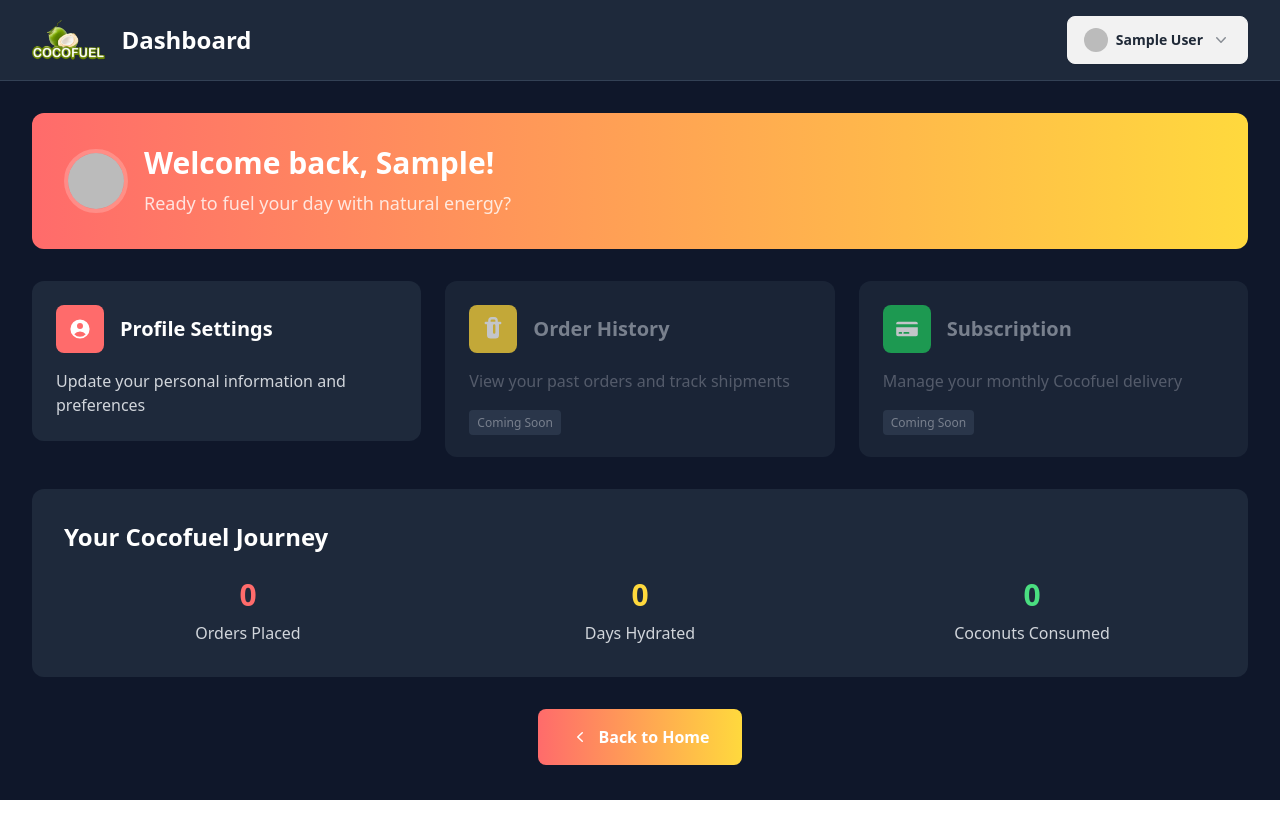
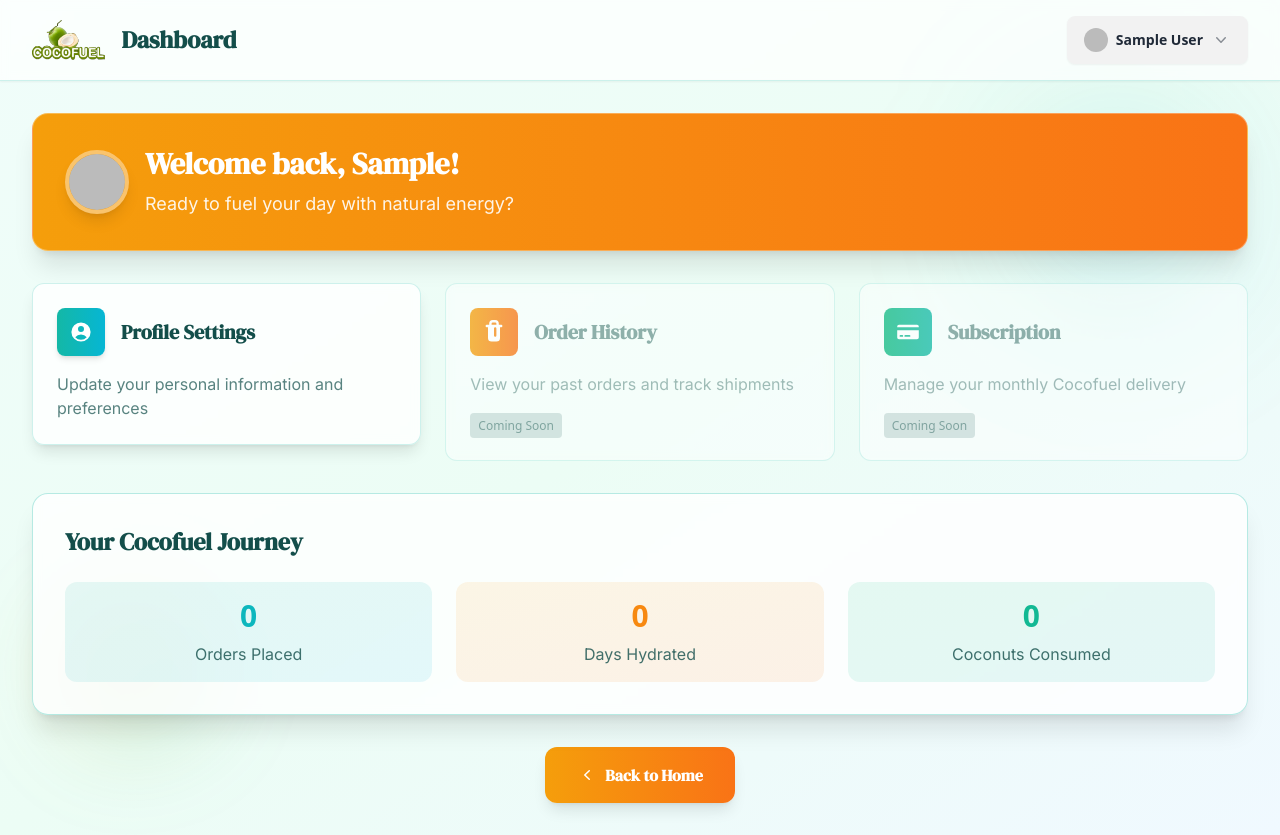
Before and after one commit to c-marq/cocofuel, a Next.js app: page /dashboard in a window 1280 px wide. Before the commit the page ends 800 px from the top, so only its background shows below. Built offline with nearby package versions, Linux system fonts and the light colour scheme; no server answers; the database is empty; sample sign-in values are in the browser's storage.

Commit message:
Updated theme on dashboard and profile pages

```diff
--- a/app/dashboard/page.tsx
+++ b/app/dashboard/page.tsx
@@ -12,9 +12,40 @@
   const { data: session } = useSession();
 
   return (
-    <div className="min-h-screen bg-slate-900">
+    <div className="min-h-screen bg-gradient-to-br from-[#F0FDFA] via-[#ECFDF5] to-[#F0F9FF] relative overflow-hidden">
+      {/* Floating organic shapes */}
+      <motion.div
+        animate={{
+          y: [-30, 30],
+          rotate: [0, 10],
+          scale: [1, 1.2]
+        }}
+        transition={{
+          duration: 6,
+          repeat: Infinity,
+          repeatType: "reverse",
+          ease: "easeInOut"
+        }}
+        className="absolute top-20 right-16 w-48 h-48 bg-gradient-to-br from-[#14B8A6]/15 to-[#06B6D4]/10 rounded-full blur-3xl"
+      />
+      <motion.div
+        animate={{
+          y: [25, -25],
+          rotate: [0, -8],
+          scale: [1.4, 1]
+        }}
+        transition={{
+          duration: 7,
+          repeat: Infinity,
+          repeatType: "reverse",
+          ease: "easeInOut",
+          delay: 1
+        }}
+        className="absolute bottom-20 left-16 w-36 h-36 bg-gradient-to-br from-[#F59E0B]/20 to-[#10B981]/15 rounded-full blur-2xl"
+      />
+
       {/* Header */}
-      <div className="bg-slate-800 border-b border-slate-700">
+      <div className="bg-white/70 backdrop-blur-sm border-b border-[#14B8A6]/20 shadow-sm relative">
         <div className="max-w-7xl mx-auto px-4 sm:px-6 lg:px-8">
           <div className="flex justify-between items-center py-4">
             <div className="flex items-center gap-4">
@@ -22,10 +53,10 @@
                 <img
                   src="/cropped_image_ (1)-Picsart-BackgroundRemover.png"
                   alt="Cocofuel"
-                  className="h-10 w-auto"
+                  className="h-10 w-auto hover:scale-105 transition-transform duration-300"
                 />
               </Link>
-              <h1 className="text-2xl font-bold text-white">Dashboard</h1>
+              <h1 className="text-2xl font-bold text-[#134E4A] font-secondary">Dashboard</h1>
             </div>
             <ButtonAccount />
           </div>
@@ -33,28 +64,42 @@
       </div>
 
       {/* Main Content */}
-      <div className="max-w-7xl mx-auto px-4 sm:px-6 lg:px-8 py-8">
+      <div className="max-w-7xl mx-auto px-4 sm:px-6 lg:px-8 py-8 relative">
         {/* Welcome Section */}
         <motion.div
           initial={{ opacity: 0, y: 30 }}
           animate={{ opacity: 1, y: 0 }}
-          className="bg-gradient-to-r from-coral to-amber rounded-xl p-8 mb-8"
+          className="bg-gradient-to-r from-[#F59E0B] to-[#F97316] rounded-2xl p-8 mb-8 shadow-xl border border-white/30 backdrop-blur-sm"
+          whileHover={{ scale: 1.02 }}
+          transition={{ duration: 0.3 }}
         >
           <div className="flex items-center gap-4">
             {session?.user?.image && (
-              <img
+              <motion.img
                 src={session.user.image}
                 alt="Profile"
-                className="w-16 h-16 rounded-full border-4 border-white/20"
+                className="w-16 h-16 rounded-full border-4 border-white/40 shadow-lg"
+                whileHover={{ scale: 1.1, rotate: 5 }}
+                transition={{ duration: 0.3 }}
               />
             )}
             <div>
-              <h2 className="text-3xl font-bold text-white mb-2">
+              <motion.h2
+                className="text-3xl font-bold text-white mb-2 font-secondary"
+                initial={{ opacity: 0, x: -20 }}
+                animate={{ opacity: 1, x: 0 }}
+                transition={{ delay: 0.2 }}
+              >
                 Welcome back, {session?.user?.name?.split(' ')[0] || 'there'}!
-              </h2>
-              <p className="text-white/80 text-lg">
+              </motion.h2>
+              <motion.p
+                className="text-white/90 text-lg font-primary"
+                initial={{ opacity: 0, x: -20 }}
+                animate={{ opacity: 1, x: 0 }}
+                transition={{ delay: 0.3 }}
+              >
                 Ready to fuel your day with natural energy?
-              </p>
+              </motion.p>
             </div>
           </div>
         </motion.div>
@@ -68,10 +113,14 @@
           >
             <Link
               href="/profile"
-              className="bg-slate-800 hover:bg-slate-700 transition-colors rounded-xl p-6 block group"
+              className="bg-white/80 backdrop-blur-sm border border-[#14B8A6]/20 hover:border-[#14B8A6]/40 hover:bg-white/90 transition-all duration-300 rounded-xl p-6 block group shadow-lg"
             >
-              <div className="flex items-center gap-4 mb-4">
-                <div className="bg-coral p-3 rounded-lg">
+              <motion.div
+                className="flex items-center gap-4 mb-4"
+                whileHover={{ x: 5 }}
+                transition={{ duration: 0.2 }}
+              >
+                <div className="bg-gradient-to-r from-[#14B8A6] to-[#06B6D4] p-3 rounded-lg shadow-md group-hover:shadow-lg transition-shadow duration-300">
                   <svg
                     xmlns="http://www.w3.org/2000/svg"
                     viewBox="0 0 20 20"
@@ -85,11 +134,11 @@
                     />
                   </svg>
                 </div>
-                <h3 className="text-xl font-semibold text-white group-hover:text-coral transition-colors">
+                <h3 className="text-xl font-semibold text-[#134E4A] group-hover:text-[#14B8A6] transition-colors font-secondary">
                   Profile Settings
                 </h3>
-              </div>
-              <p className="text-gray-300">
+              </motion.div>
+              <p className="text-[#134E4A]/70 font-primary">
                 Update your personal information and preferences
               </p>
             </Link>
@@ -100,9 +149,9 @@
             animate={{ opacity: 1, y: 0 }}
             transition={{ delay: 0.2 }}
           >
-            <div className="bg-slate-800 rounded-xl p-6 opacity-75">
+            <div className="bg-white/60 backdrop-blur-sm border border-[#14B8A6]/20 rounded-xl p-6 opacity-75">
               <div className="flex items-center gap-4 mb-4">
-                <div className="bg-amber p-3 rounded-lg">
+                <div className="bg-gradient-to-r from-[#F59E0B] to-[#F97316] p-3 rounded-lg">
                   <svg
                     xmlns="http://www.w3.org/2000/svg"
                     viewBox="0 0 20 20"
@@ -116,15 +165,15 @@
                     />
                   </svg>
                 </div>
-                <h3 className="text-xl font-semibold text-gray-400">
+                <h3 className="text-xl font-semibold text-[#134E4A]/60 font-secondary">
                   Order History
                 </h3>
               </div>
-              <p className="text-gray-500">
+              <p className="text-[#134E4A]/50 font-primary">
                 View your past orders and track shipments
               </p>
               <div className="mt-4">
-                <span className="text-xs bg-slate-700 text-gray-400 px-2 py-1 rounded">
+                <span className="text-xs bg-[#134E4A]/20 text-[#134E4A]/60 px-2 py-1 rounded">
                   Coming Soon
                 </span>
               </div>
@@ -136,9 +185,9 @@
             animate={{ opacity: 1, y: 0 }}
             transition={{ delay: 0.3 }}
           >
-            <div className="bg-slate-800 rounded-xl p-6 opacity-75">
+            <div className="bg-white/60 backdrop-blur-sm border border-[#14B8A6]/20 rounded-xl p-6 opacity-75">
               <div className="flex items-center gap-4 mb-4">
-                <div className="bg-green-500 p-3 rounded-lg">
+                <div className="bg-gradient-to-r from-[#10B981] to-[#14B8A6] p-3 rounded-lg">
                   <svg
                     xmlns="http://www.w3.org/2000/svg"
                     viewBox="0 0 20 20"
@@ -152,15 +201,15 @@
                     />
                   </svg>
                 </div>
-                <h3 className="text-xl font-semibold text-gray-400">
+                <h3 className="text-xl font-semibold text-[#134E4A]/60 font-secondary">
                   Subscription
                 </h3>
               </div>
-              <p className="text-gray-500">
+              <p className="text-[#134E4A]/50 font-primary">
                 Manage your monthly Cocofuel delivery
               </p>
               <div className="mt-4">
-                <span className="text-xs bg-slate-700 text-gray-400 px-2 py-1 rounded">
+                <span className="text-xs bg-[#134E4A]/20 text-[#134E4A]/60 px-2 py-1 rounded">
                   Coming Soon
                 </span>
               </div>
@@ -173,22 +222,34 @@
           initial={{ opacity: 0, y: 30 }}
           animate={{ opacity: 1, y: 0 }}
           transition={{ delay: 0.4 }}
-          className="bg-slate-800 rounded-xl p-8"
+          className="bg-white/80 backdrop-blur-sm border border-[#14B8A6]/30 rounded-2xl p-8 shadow-xl"
         >
-          <h3 className="text-2xl font-bold text-white mb-6">Your Cocofuel Journey</h3>
+          <h3 className="text-2xl font-bold text-[#134E4A] mb-6 font-secondary">Your Cocofuel Journey</h3>
           <div className="grid grid-cols-1 md:grid-cols-3 gap-6">
-            <div className="text-center">
-              <div className="text-3xl font-bold text-coral mb-2">0</div>
-              <div className="text-gray-300">Orders Placed</div>
-            </div>
-            <div className="text-center">
-              <div className="text-3xl font-bold text-amber mb-2">0</div>
-              <div className="text-gray-300">Days Hydrated</div>
-            </div>
-            <div className="text-center">
-              <div className="text-3xl font-bold text-green-400 mb-2">0</div>
-              <div className="text-gray-300">Coconuts Consumed</div>
-            </div>
+            <motion.div
+              className="text-center p-4 bg-gradient-to-br from-[#14B8A6]/10 to-[#06B6D4]/10 rounded-xl"
+              whileHover={{ scale: 1.05 }}
+              transition={{ duration: 0.2 }}
+            >
+              <div className="text-3xl font-bold bg-gradient-to-r from-[#14B8A6] to-[#06B6D4] bg-clip-text text-transparent mb-2">0</div>
+              <div className="text-[#134E4A]/80 font-primary">Orders Placed</div>
+            </motion.div>
+            <motion.div
+              className="text-center p-4 bg-gradient-to-br from-[#F59E0B]/10 to-[#F97316]/10 rounded-xl"
+              whileHover={{ scale: 1.05 }}
+              transition={{ duration: 0.2 }}
+            >
+              <div className="text-3xl font-bold bg-gradient-to-r from-[#F59E0B] to-[#F97316] bg-clip-text text-transparent mb-2">0</div>
+              <div className="text-[#134E4A]/80 font-primary">Days Hydrated</div>
+            </motion.div>
+            <motion.div
+              className="text-center p-4 bg-gradient-to-br from-[#10B981]/10 to-[#14B8A6]/10 rounded-xl"
+              whileHover={{ scale: 1.05 }}
+              transition={{ duration: 0.2 }}
+            >
+              <div className="text-3xl font-bold bg-gradient-to-r from-[#10B981] to-[#14B8A6] bg-clip-text text-transparent mb-2">0</div>
+              <div className="text-[#134E4A]/80 font-primary">Coconuts Consumed</div>
+            </motion.div>
           </div>
         </motion.div>
 
@@ -199,9 +260,13 @@
           transition={{ delay: 0.5 }}
           className="mt-8 text-center"
         >
+          <motion.div
+            whileHover={{ scale: 1.05 }}
+            whileTap={{ scale: 0.95 }}
+          >
             <Link
               href="/"
-            className="inline-flex items-center gap-2 bg-gradient-to-r from-coral to-amber text-white font-semibold px-8 py-4 rounded-lg hover:scale-105 transition-all duration-300 focus:outline-none focus:ring-4 focus:ring-coral/50"
+              className="inline-flex items-center gap-2 bg-gradient-to-r from-[#F59E0B] to-[#F97316] text-white font-semibold px-8 py-4 rounded-xl hover:shadow-xl transition-all duration-300 focus:outline-none focus:ring-4 focus:ring-[#F59E0B]/50 shadow-lg font-secondary"
             >
               <svg
                 xmlns="http://www.w3.org/2000/svg"
@@ -218,6 +283,7 @@
               Back to Home
             </Link>
           </motion.div>
+        </motion.div>
       </div>
     </div>
   );
--- a/components/ButtonAccount.tsx
+++ b/components/ButtonAccount.tsx
@@ -1,10 +1,10 @@
 /* eslint-disable @next/next/no-img-element */
 "use client";
 
-import { useState, useEffect } from "react";
-import { Popover, Transition } from "@headlessui/react";
+import { useState, useEffect, useRef } from "react";
 import { useSession, signOut } from "next-auth/react";
 import Link from "next/link";
+import { createPortal } from "react-dom";
 import apiClient from "@/libs/api";
 
 // A button to show user some account actions
@@ -17,6 +17,10 @@
   const { data: session, status } = useSession();
   const [isLoading, setIsLoading] = useState<boolean>(false);
   const [isAdmin, setIsAdmin] = useState<boolean>(false);
+  const [isOpen, setIsOpen] = useState<boolean>(false);
+  const [buttonRect, setButtonRect] = useState<DOMRect | null>(null);
+  const dropdownRef = useRef<HTMLDivElement>(null);
+  const buttonRef = useRef<HTMLButtonElement>(null);
 
   useEffect(() => {
     const checkAdminStatus = async () => {
@@ -31,6 +35,27 @@
     };
     checkAdminStatus();
   }, [session]);
+
+  useEffect(() => {
+    const handleClickOutside = (event: MouseEvent) => {
+      if (dropdownRef.current && !dropdownRef.current.contains(event.target as Node) &&
+          buttonRef.current && !buttonRef.current.contains(event.target as Node)) {
+        setIsOpen(false);
+      }
+    };
+
+    if (isOpen) {
+      document.addEventListener('mousedown', handleClickOutside);
+      // Update button position when dropdown opens
+      if (buttonRef.current) {
+        setButtonRect(buttonRef.current.getBoundingClientRect());
+      }
+    }
+
+    return () => {
+      document.removeEventListener('mousedown', handleClickOutside);
+    };
+  }, [isOpen]);
 
   const handleSignOut = () => {
     signOut({ callbackUrl: "/" });
@@ -58,10 +83,12 @@
   if (status === "unauthenticated") return null;
 
   return (
-    <Popover className="relative z-[9999]">
-      {({ open }) => (
-        <>
-          <Popover.Button className="btn">
+    <div className="relative">
+      <button
+        ref={buttonRef}
+        className="btn"
+        onClick={() => setIsOpen(!isOpen)}
+      >
         {session?.user?.image ? (
           <img
             src={session?.user?.image}
@@ -88,7 +115,7 @@
             viewBox="0 0 20 20"
             fill="currentColor"
             className={`w-5 h-5 duration-200 opacity-50 ${
-                  open ? "transform rotate-180 " : ""
+              isOpen ? "transform rotate-180 " : ""
             }`}
           >
             <path
@@ -98,17 +125,21 @@
             />
           </svg>
         )}
-          </Popover.Button>
-          <Transition
-            enter="transition duration-100 ease-out"
-            enterFrom="transform scale-95 opacity-0"
-            enterTo="transform scale-100 opacity-100"
-            leave="transition duration-75 ease-out"
-            leaveFrom="transform scale-100 opacity-100"
-            leaveTo="transform scale-95 opacity-0"
+      </button>
+      {isOpen && buttonRect && createPortal(
+        <div
+          ref={dropdownRef}
+          className="w-64 transform transition-all duration-100"
+          style={{
+            position: 'fixed',
+            zIndex: 2147483647,
+            left: buttonRect.right - 256, // 256px = w-64
+            top: buttonRect.bottom + 8,
+            maxHeight: 'calc(100vh - ' + (buttonRect.bottom + 16) + 'px)',
+            overflowY: 'auto'
+          }}
         >
-            <Popover.Panel className="fixed right-4 top-16 z-[9999] w-64 transform">
-              <div className="overflow-hidden rounded-xl shadow-xl ring-1 ring-base-content ring-opacity-5 bg-base-100 p-1">
+          <div className="overflow-visible rounded-xl shadow-xl ring-1 ring-base-content ring-opacity-5 bg-base-100 p-1">
             <div className="space-y-0.5 text-sm">
                   <Link
                     href="/profile"
@@ -191,11 +222,10 @@
                   </button>
             </div>
           </div>
-            </Popover.Panel>
-          </Transition>
-        </>
+        </div>,
+        document.body
       )}
-    </Popover>
+    </div>
   );
 };
 
```
Also changed, not shown: app/profile/page.tsx (+82 -47 lines), 1 other file (tests, documents, lock files or other folders). Lines whose indentation alone changed are shown as unchanged.
